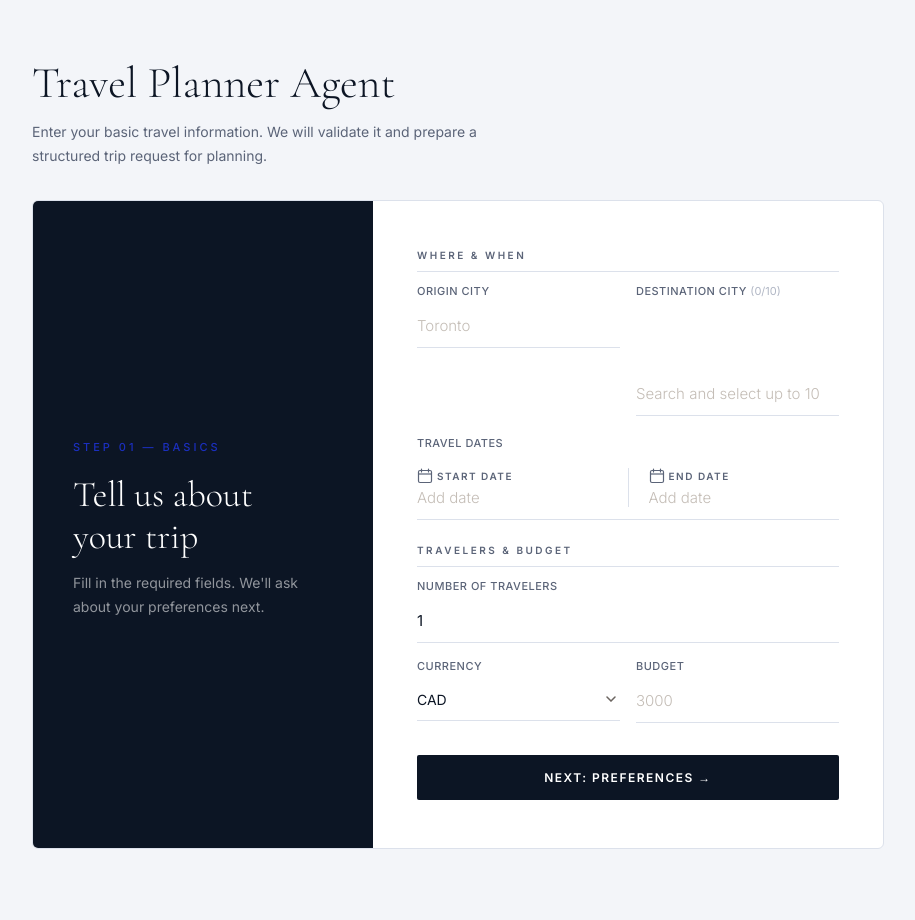
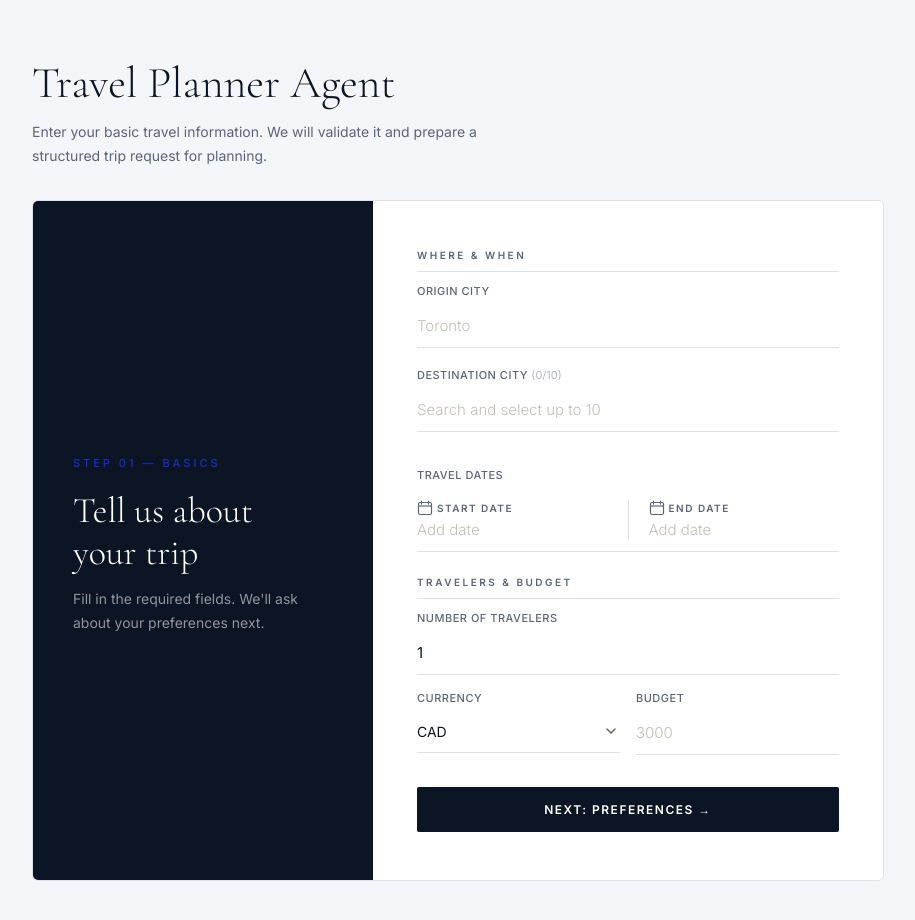
Before and after one commit to Loyiiiii/AI_Agent_Project_Travel_Planner, a React (Vite) app in the folder code/Intake_Agent/frontend/: page / in a window 1280 px wide. Both pictures are taken after a click on the button "START PLANNING →". Shown: the top 920 px of the page, without its empty margins (182-1097 px from the left). Built offline with nearby package versions, Linux system fonts and the light colour scheme.

Commit message:
Stack origin/destination vertically, move destination tags below input

```diff
--- a/code/Intake_Agent/frontend/src/components/TripIntakeForm.jsx
+++ b/code/Intake_Agent/frontend/src/components/TripIntakeForm.jsx
@@ -152,15 +152,6 @@ function MultiCityField({ id, label, values, onChange, placeholder, maxItems = 1
     <div className="field" ref={wrapRef}>
       <label htmlFor={id}>{label} <span className="field-count">({values.length}/{maxItems})</span></label>
 
-      <div className="tag-list">
-        {values.map((c) => (
-          <span key={c} className="tag-chip">
-            {c}
-            <button type="button" onClick={() => removeCity(c)} aria-label={`Remove ${c}`}>×</button>
-          </span>
-        ))}
-      </div>
-
       <input
         id={id}
         type="text"
@@ -178,6 +169,16 @@ function MultiCityField({ id, label, values, onChange, placeholder, maxItems = 1
           ))}
         </div>
       )}
+
+      <div className="tag-list">
+        {values.map((c) => (
+          <span key={c} className="tag-chip">
+            {c}
+            <button type="button" onClick={() => removeCity(c)} aria-label={`Remove ${c}`}>×</button>
+          </span>
+        ))}
+      </div>
+
       {error && <span className="ferr show">{error}</span>}
     </div>
   );
@@ -422,8 +423,8 @@ function TripIntakeForm({ initialData, onSubmit, isLoading }) {
             <form onSubmit={goToPreferences}>
               <div className="field-group">
                 <div className="group-label">Where &amp; When</div>
-                <div className="g2">
-                  <CityField id="origin" label="Origin City" value={origin} onChange={setOrigin} placeholder="Toronto" error={fieldErrors.origin} />
+                <CityField id="origin" label="Origin City" value={origin} onChange={setOrigin} placeholder="Toronto" error={fieldErrors.origin} />
+                <div style={{ marginTop: 20 }}>
                   <MultiCityField id="destination" label="Destination City" values={destinations} onChange={setDestinations} placeholder="Search and select up to 10" maxItems={10} error={fieldErrors.destination} />
                 </div>
                 <div style={{ marginTop: 20 }}>
--- a/code/Intake_Agent/frontend/src/styles/tripIntake.css
+++ b/code/Intake_Agent/frontend/src/styles/tripIntake.css
@@ -129,7 +129,7 @@ small { display: block; margin-top: 6px; font-size: 12px; color: var(--mist); }
 
 .field-count { text-transform: none; font-weight: 400; letter-spacing: 0; color: #B0B6C4; }
 
-.tag-list { display: flex; flex-wrap: wrap; align-content: flex-start; gap: 6px; margin-bottom: 4px; min-height: 58px; max-height: 58px; overflow-y: auto; padding-right: 2px; }
+.tag-list { display: flex; flex-wrap: wrap; align-content: flex-start; gap: 6px; margin-top: 10px; max-height: 52px; overflow-y: auto; padding-right: 2px; }
 .tag-chip {
   display: inline-flex; align-items: center; gap: 5px; flex-shrink: 0;
   padding: 4px 5px 4px 10px; border-radius: 100px;
```
